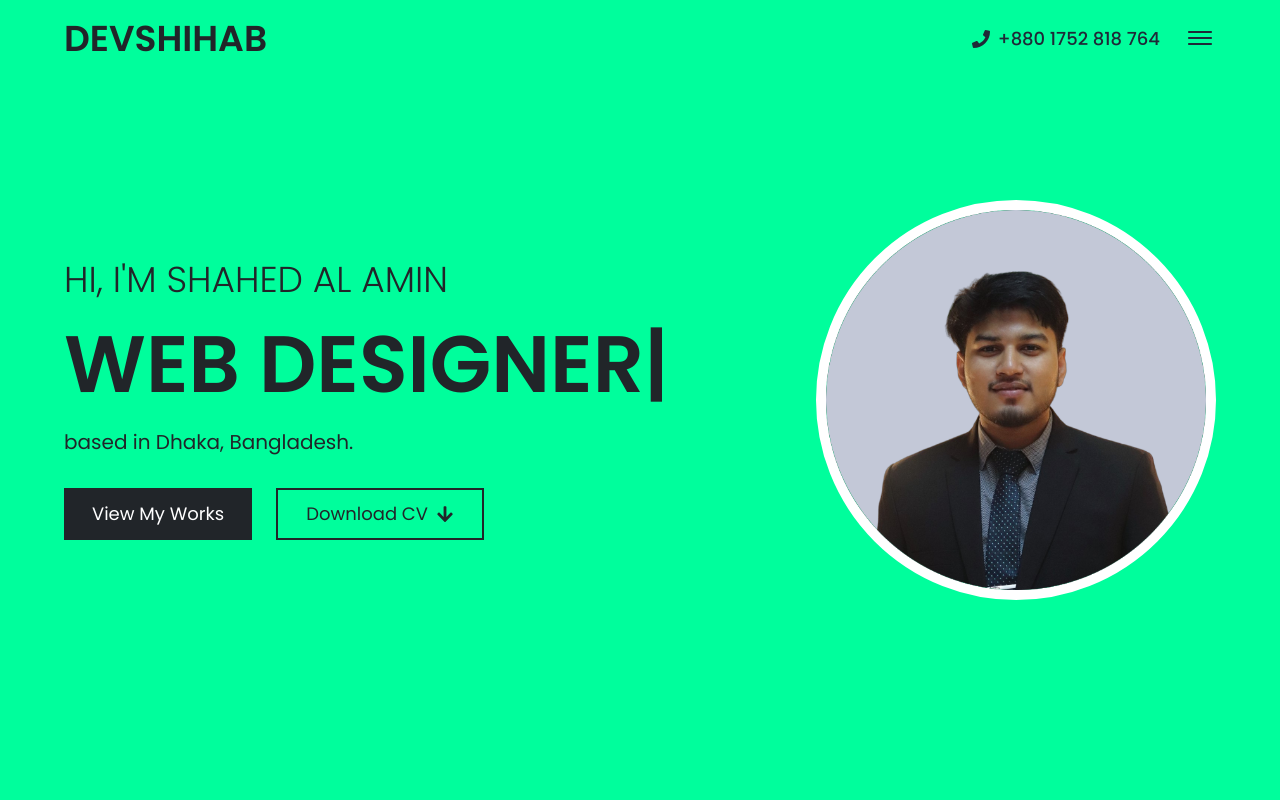
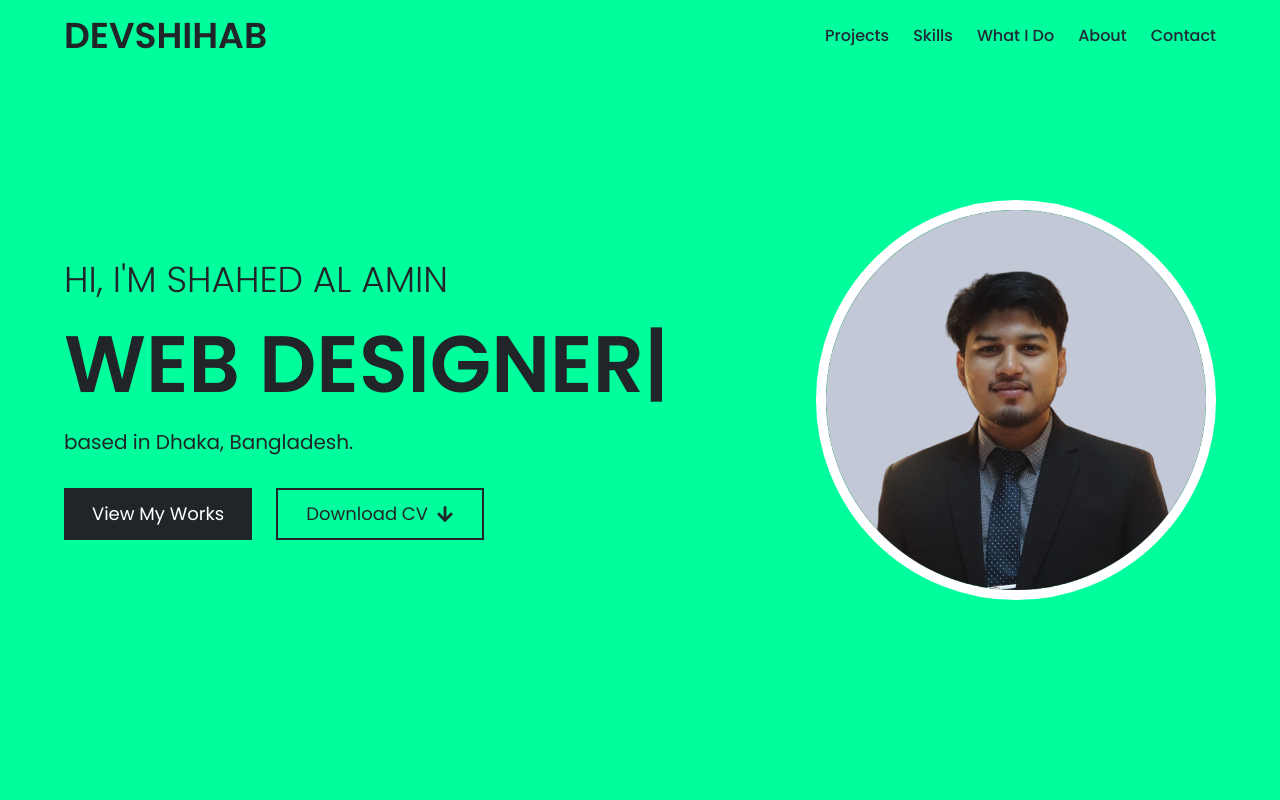
Before and after one commit to shihab01118/my-portfolio, a React (Vite) app: page / in a window 1280 px wide. Shown: the top 800 px of the page. Built offline with nearby package versions, Linux system fonts and the light colour scheme.

Commit message:
scroll to section feature added

```diff
--- a/package.json
+++ b/package.json
@@ -20,6 +20,7 @@
     "react-hot-toast": "^2.4.1",
     "react-icons": "^4.12.0",
     "react-router-dom": "^6.20.1",
+    "react-scroll": "^1.9.0",
     "react-type-animation": "^3.2.0",
     "sort-by": "^1.2.0"
   },
--- a/src/components/Navbar/Navbar/Navbar.jsx
+++ b/src/components/Navbar/Navbar/Navbar.jsx
@@ -1,18 +1,37 @@
-import { FaPhone } from "react-icons/fa";
-import Dropdown from "../Dropdown/Dropdown";
+// import Dropdown from "../Dropdown/Dropdown";
+import { Link } from "react-scroll";
 
 const Navbar = () => {
-
-  window.addEventListener('scroll', () => {
-    const navbar = document.getElementById('NavBar');
+  window.addEventListener("scroll", () => {
+    const navbar = document.getElementById("NavBar");
     if (window.scrollY > 0) {
-      navbar.classList.add('bg-white');
-      navbar.classList.remove('bg-transparent');
+      navbar.classList.add("bg-white");
+      navbar.classList.remove("bg-transparent");
     } else {
-      navbar.classList.remove('bg-white');
-      navbar.classList.add('bg-transparent');
+      navbar.classList.remove("bg-white");
+      navbar.classList.add("bg-transparent");
     }
   });
+
+  const navLinks = (
+    <>
+      <Link to="projects" smooth={true} duration={500}>
+        Projects
+      </Link>
+      <Link to="skills" smooth={true} duration={500}>
+        Skills
+      </Link>
+      <Link to="work" smooth={true} duration={500}>
+        What I Do
+      </Link>
+      <Link to="about" smooth={true} duration={500}>
+        About
+      </Link>
+      <Link to="contact" smooth={true} duration={500}>
+        Contact
+      </Link>
+    </>
+  );
 
   return (
     <div
@@ -25,13 +44,7 @@ const Navbar = () => {
             DevShihab
           </h2>
         </div>
-        <div className="flex gap-6">
-          <div className="flex items-center gap-2">
-            <FaPhone size={18} />
-            <p className="text-lg font-medium">+880 1752 818 764</p>
-          </div>
-          <Dropdown />
-        </div>
+        <div className="flex gap-6 font-medium cursor-pointer">{navLinks}</div>
       </div>
     </div>
   );
--- a/src/pages/Home/Contact/Contact.jsx
+++ b/src/pages/Home/Contact/Contact.jsx
@@ -15,6 +15,7 @@ const Contact = () => {
 
   const sendEmail = (e) => {
     e.preventDefault();
+    const formField = e.target;
 
     emailjs
       .sendForm(
@@ -27,6 +28,7 @@ const Contact = () => {
         (result) => {
           if (result.status === 200) {
             toast.success("Message Sent!");
+            formField.reset();
           }
         },
         (error) => {
--- a/src/pages/Home/Home/Home.jsx
+++ b/src/pages/Home/Home/Home.jsx
@@ -11,12 +11,22 @@ const Home = () => {
   return (
     <div>
       <Banner />
-      <AboutMe />
-      <WhatIDo />
+      <div id="about">
+        <AboutMe />
+      </div>
+      <div id="work">
+        <WhatIDo />
+      </div>
       <Education />
-      <Skills />
-      <Projects />
-      <Contact />
+      <div id="skills">
+        <Skills />
+      </div>
+      <div id="projects">
+        <Projects />
+      </div>
+      <div id="contact">
+        <Contact />
+      </div>
       <Footer />
     </div>
   );
```
Also changed, not shown: 1 other file (tests, documents, lock files or other folders).
